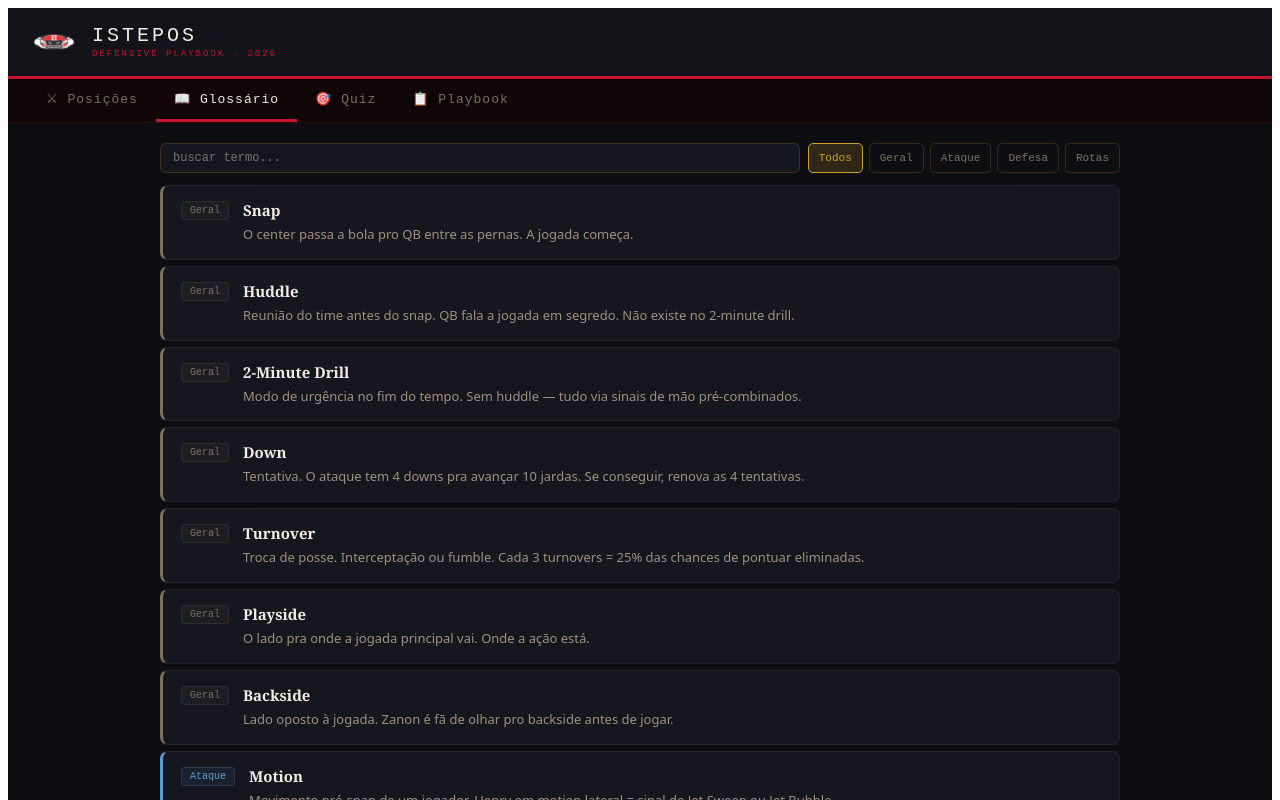
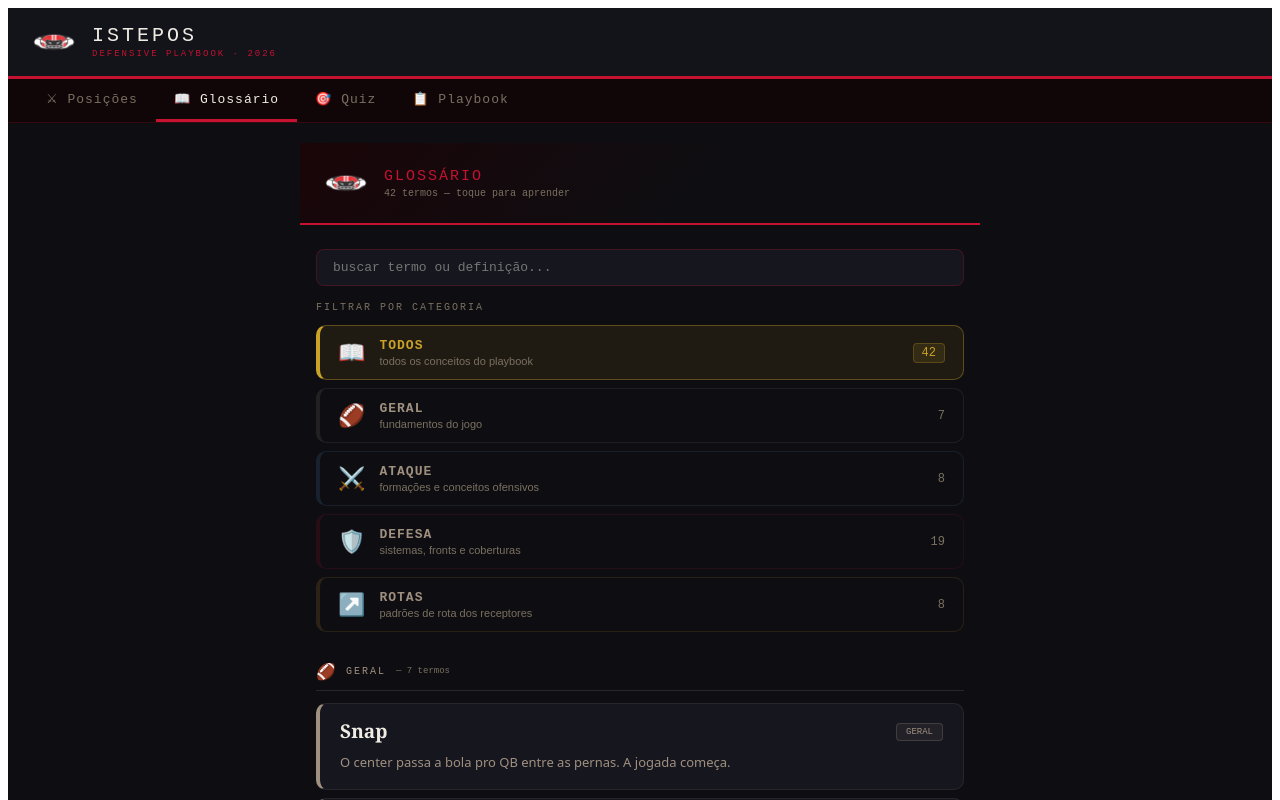
Before and after one commit to MaykLee/istepos-playbook, a React (Vite) app: page / in a window 1280 px wide. Both pictures are taken after a click on the button "📖 Glossário". Shown: the top 800 px of the page. Built offline with nearby package versions, Linux system fonts and the light colour scheme.

Commit message:
feat: design v2 — glossario, diagrama defensivo, quiz com explicacao de erro

```diff
--- a/src/components/GlossaryTab/index.jsx
+++ b/src/components/GlossaryTab/index.jsx
@@ -1,6 +1,41 @@
 import { useState, useMemo } from 'react'
 import { G } from '../../tokens.js'
 import { GLOSSARY, GLOSSARY_CATS } from '../../data/glossary.js'
+
+const CAT_META = {
+  Todos:  { color: G.au,  icon: '📖', sub: 'todos os conceitos do playbook' },
+  Geral:  { color: G.mu2, icon: '🏈', sub: 'fundamentos do jogo' },
+  Ataque: { color: G.bl,  icon: '⚔️', sub: 'formações e conceitos ofensivos' },
+  Defesa: { color: G.cr,  icon: '🛡️', sub: 'sistemas, fronts e coberturas' },
+  Rotas:  { color: G.am,  icon: '↗️', sub: 'padrões de rota dos receptores' },
+}
+
+function catColor(cat) {
+  return CAT_META[cat]?.color || G.mu
+}
+
+function GlossCard({ g }) {
+  const cc = catColor(g.cat)
+  return (
+    <div style={{
+      background: G.s,
+      border: `1px solid ${cc}22`,
+      borderLeft: `4px solid ${cc}`,
+      borderRadius: 10,
+      padding: '16px 20px',
+    }}>
+      <div style={{ display: 'flex', justifyContent: 'space-between', alignItems: 'flex-start', marginBottom: 8 }}>
+        <div style={{ fontSize: 19, fontFamily: G.sr, fontWeight: 'bold', color: G.wh, lineHeight: 1.2 }}>{g.term}</div>
+        <span style={{
+          background: `${cc}18`, border: `1px solid ${cc}40`,
+          borderRadius: 4, padding: '3px 9px', fontSize: 9,
+          color: cc, fontFamily: G.mo, whiteSpace: 'nowrap', marginLeft: 12, marginTop: 3,
+        }}>{g.cat.toUpperCase()}</span>
+      </div>
+      <div style={{ fontSize: 13, color: G.mu2, lineHeight: 1.7 }}>{g.def}</div>
+    </div>
+  )
+}
 
 export default function GlossaryTab() {
   const [q, setQ]     = useState('')
@@ -11,35 +46,121 @@ export default function GlossaryTab() {
     return mq && (cat === 'Todos' || g.cat === cat)
   }), [q, cat])
 
+  // Agrupa por categoria quando "Todos" sem busca ativa
+  const grouped = useMemo(() => {
+    if (cat !== 'Todos' || q) return null
+    const groups = {}
+    GLOSSARY_CATS.filter(c => c !== 'Todos').forEach(c => {
+      const items = GLOSSARY.filter(g => g.cat === c)
+      if (items.length) groups[c] = items
+    })
+    return groups
+  }, [cat, q])
+
   return (
-    <div>
-      <div style={{ display: 'flex', gap: 8, marginBottom: 12, flexWrap: 'wrap' }}>
-        <input value={q} onChange={e => setQ(e.target.value)} placeholder="buscar termo..."
-          style={{ flex: '1 1 180px', background: G.s, border: `1px solid rgba(201,162,39,0.2)`, borderRadius: 6, padding: '7px 12px', color: G.tx, fontSize: 12, fontFamily: G.mo, outline: 'none', minWidth: 0 }} />
-        <div style={{ display: 'flex', gap: 6, flexWrap: 'wrap' }}>
-          {GLOSSARY_CATS.map(c => (
-            <button key={c} onClick={() => setCat(c)} style={{
-              background: cat === c ? G.aul : 'none',
-              border: `1px solid ${cat === c ? G.au : 'rgba(201,162,39,0.2)'}`,
-              borderRadius: 5, padding: '5px 10px', color: cat === c ? G.au : G.mu, cursor: 'pointer', fontSize: 11, fontFamily: G.mo,
-            }}>{c}</button>
-          ))}
+    <div style={{ maxWidth: 680, margin: '0 auto', paddingBottom: 24 }}>
+
+      {/* Header ISTEPOS */}
+      <div style={{
+        background: `linear-gradient(135deg, #1a0508 0%, #0e0e12 60%)`,
+        borderBottom: `2px solid ${G.cr}`,
+        padding: '18px 24px',
+        marginBottom: 24,
+        display: 'flex', alignItems: 'center', gap: 16,
+      }}>
+        <img src="/istepos-logo.png" alt="ISTEPOS" style={{ width: 44, height: 44, objectFit: 'contain' }} />
+        <div>
+          <div style={{ fontFamily: G.mo, fontSize: 15, color: G.cr, letterSpacing: 2 }}>GLOSSÁRIO</div>
+          <div style={{ fontFamily: G.mo, fontSize: 10, color: G.mu, marginTop: 3 }}>{GLOSSARY.length} termos — toque para aprender</div>
         </div>
       </div>
-      <div style={{ display: 'flex', flexDirection: 'column', gap: 6 }}>
-        {filtered.map((g, i) => {
-          const cc = g.cat === 'Ataque' ? G.bl : g.cat === 'Defesa' ? G.cr : g.cat === 'Rotas' ? G.am : G.mu
-          return (
-            <div key={i} style={{ background: G.s, border: `1px solid rgba(255,255,255,0.06)`, borderLeft: `3px solid ${cc}`, borderRadius: 8, padding: '14px 18px', display: 'flex', gap: 14, alignItems: 'flex-start' }}>
-              <span style={{ background: `${cc}18`, border: `1px solid ${cc}30`, borderRadius: 4, padding: '3px 8px', fontSize: 10, color: cc, fontFamily: G.mo, whiteSpace: 'nowrap', marginTop: 1 }}>{g.cat}</span>
-              <div>
-                <div style={{ fontSize: 15, fontWeight: 'bold', fontFamily: G.sr, color: G.wh, marginBottom: 4 }}>{g.term}</div>
-                <div style={{ fontSize: 13, color: G.mu2, lineHeight: 1.6 }}>{g.def}</div>
+
+      <div style={{ padding: '0 16px' }}>
+
+        {/* Busca */}
+        <input
+          value={q} onChange={e => setQ(e.target.value)}
+          placeholder="buscar termo ou definição..."
+          style={{
+            width: '100%', boxSizing: 'border-box',
+            background: G.s, border: `1px solid rgba(196,18,48,0.25)`,
+            borderRadius: 8, padding: '10px 16px',
+            color: G.tx, fontSize: 13, fontFamily: G.mo,
+            outline: 'none', marginBottom: 16,
+          }}
+        />
+
+        {/* Filtros de categoria — estilo quiz home */}
+        <div style={{ fontFamily: G.mo, fontSize: 10, color: G.mu, letterSpacing: 2, marginBottom: 12 }}>FILTRAR POR CATEGORIA</div>
+        <div style={{ display: 'flex', flexDirection: 'column', gap: 8, marginBottom: 28 }}>
+          {GLOSSARY_CATS.map(c => {
+            const meta = CAT_META[c]
+            const isActive = cat === c
+            const cc = meta.color
+            const count = c === 'Todos' ? GLOSSARY.length : GLOSSARY.filter(g => g.cat === c).length
+            return (
+              <button key={c} onClick={() => setCat(c)} style={{
+                background: isActive ? `${cc}18` : 'transparent',
+                border: `1px solid ${isActive ? cc + '60' : cc + '20'}`,
+                borderLeft: `4px solid ${isActive ? cc : cc + '25'}`,
+                borderRadius: 10, padding: '12px 18px',
+                textAlign: 'left', cursor: 'pointer',
+                display: 'flex', alignItems: 'center', gap: 14,
+                transition: 'all .15s',
+              }}>
+                <span style={{ fontSize: 22, lineHeight: 1 }}>{meta.icon}</span>
+                <div style={{ flex: 1 }}>
+                  <div style={{ color: isActive ? cc : G.mu2, fontFamily: G.mo, fontSize: 13, fontWeight: 'bold', letterSpacing: 1 }}>{c.toUpperCase()}</div>
+                  <div style={{ color: G.mu, fontSize: 11, marginTop: 2 }}>{meta.sub}</div>
+                </div>
+                <span style={{
+                  fontFamily: G.mo, fontSize: 12,
+                  color: isActive ? cc : G.mu,
+                  background: isActive ? `${cc}20` : 'none',
+                  border: isActive ? `1px solid ${cc}40` : 'none',
+                  borderRadius: 4, padding: isActive ? '2px 8px' : '2px 0',
+                }}>{count}</span>
+              </button>
+            )
+          })}
+        </div>
+
+        {/* Label de resultado de busca */}
+        {q && (
+          <div style={{ fontFamily: G.mo, fontSize: 10, color: G.mu, letterSpacing: 2, marginBottom: 14 }}>
+            {filtered.length} RESULTADO{filtered.length !== 1 ? 'S' : ''} PARA "{q.toUpperCase()}"
+          </div>
+        )}
+
+        {/* Cards agrupados (modo Todos sem busca) */}
+        {grouped ? (
+          Object.entries(grouped).map(([section, items]) => (
+            <div key={section} style={{ marginBottom: 32 }}>
+              <div style={{
+                display: 'flex', alignItems: 'center', gap: 10,
+                marginBottom: 12, paddingBottom: 8,
+                borderBottom: `1px solid ${catColor(section)}30`,
+              }}>
+                <span style={{ fontSize: 16 }}>{CAT_META[section]?.icon}</span>
+                <div style={{ fontFamily: G.mo, fontSize: 10, color: catColor(section), letterSpacing: 2 }}>{section.toUpperCase()}</div>
+                <div style={{ fontFamily: G.mo, fontSize: 9, color: G.mu }}>— {items.length} termos</div>
+              </div>
+              <div style={{ display: 'flex', flexDirection: 'column', gap: 8 }}>
+                {items.map((g, i) => <GlossCard key={i} g={g} />)}
               </div>
             </div>
-          )
-        })}
-        {!filtered.length && <div style={{ color: G.mu, fontSize: 12, textAlign: 'center', padding: 20, fontFamily: G.mo }}>nenhum resultado encontrado</div>}
+          ))
+        ) : (
+          <div style={{ display: 'flex', flexDirection: 'column', gap: 8 }}>
+            {filtered.map((g, i) => <GlossCard key={i} g={g} />)}
+            {!filtered.length && (
+              <div style={{ color: G.mu, fontSize: 12, textAlign: 'center', padding: 32, fontFamily: G.mo }}>
+                nenhum resultado encontrado
+              </div>
+            )}
+          </div>
+        )}
+
       </div>
     </div>
   )
--- a/src/components/PlaybookTab/FieldDiagram.jsx
+++ b/src/components/PlaybookTab/FieldDiagram.jsx
@@ -95,18 +95,20 @@ export default function FieldDiagram({ play, onPlayerClick, selectedPlayer }) {
           LINHA DE SCRIMMAGE
         </text>
 
-        {/* Setas (sempre visíveis, mostram para onde cada um vai) */}
+        {/* Setas (sempre visíveis, saem fora do círculo do token) */}
         {play.players.map(p => {
           const dx = p.moveTo.x - p.x
           const dy = p.moveTo.y - p.y
           const len = Math.sqrt(dx*dx + dy*dy)
-          if (len < 5) return null
+          if (len < 20) return null
+          const sx = p.x + (dx/len) * 16
+          const sy = p.y + (dy/len) * 16
           const tx = p.moveTo.x - (dx/len) * 9
           const ty = p.moveTo.y - (dy/len) * 9
           const isBlitz = p.moveTo.y > p.y + 6
           return (
             <path key={`a-${p.id}`}
-              d={`M${p.x},${p.y} L${tx},${ty}`}
+              d={`M${sx},${sy} L${tx},${ty}`}
               stroke={isBlitz ? `${G.rd}90` : `${G.au}55`}
               strokeWidth="1.5" fill="none" strokeDasharray="5,3"
               markerEnd={isBlitz ? 'url(#arr-blitz)' : 'url(#arr-move)'}
@@ -123,6 +125,11 @@ export default function FieldDiagram({ play, onPlayerClick, selectedPlayer }) {
 
           return (
             <g key={p.id} style={{ cursor: 'pointer' }} onClick={() => onPlayerClick(p)}>
+              {/* Fundo sólido para não deixar a seta transparece no label */}
+              <circle cx={cx} cy={cy} r={13}
+                fill="rgba(10,10,14,0.92)"
+                style={{ transition: 'cx 0.6s ease, cy 0.6s ease' }}
+              />
               <circle cx={cx} cy={cy} r={13}
                 fill={isSel ? `${col}50` : `${col}22`}
                 stroke={isSel ? col : `${col}88`}
```
Also changed, not shown: 1 other file (tests, documents, lock files or other folders).
